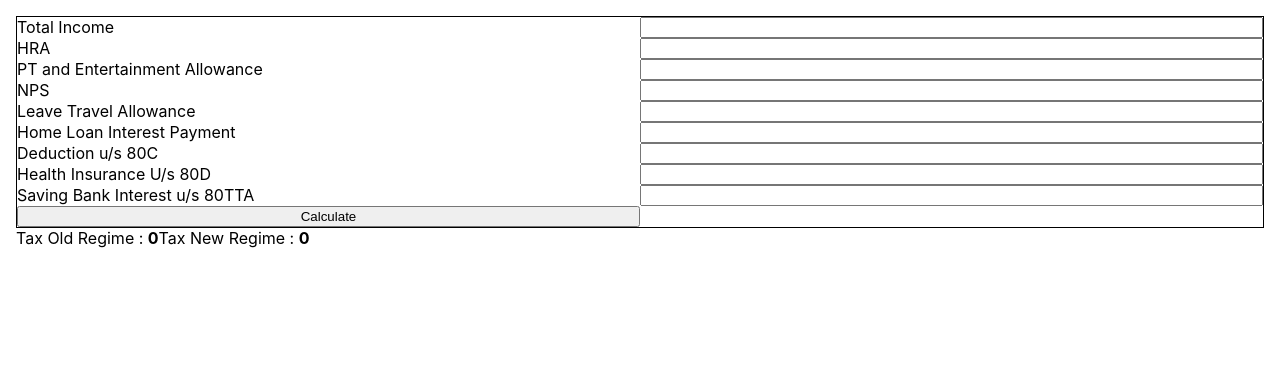
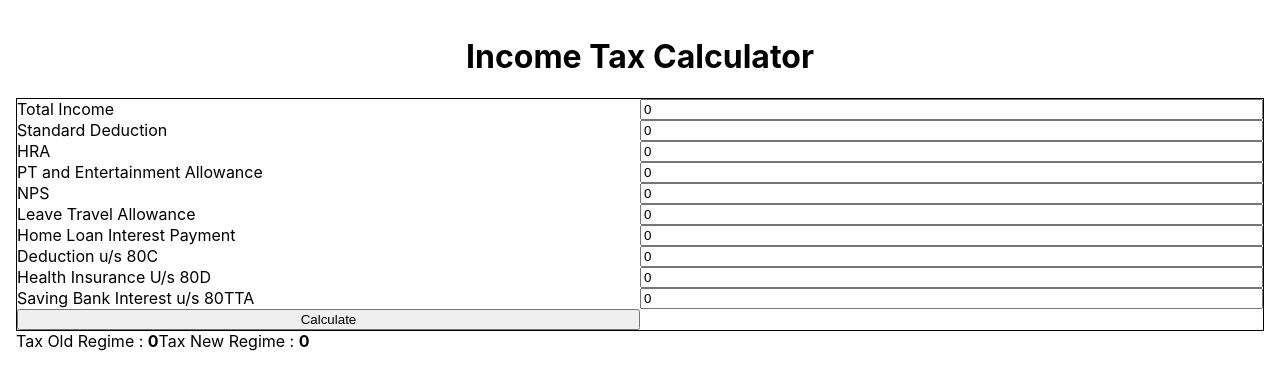
Before and after one commit to mishti169/income-tax-calc, a React (Vite) app: page / in a window 1280 px wide. Shown: the top 390 px of the page. Built offline with nearby package versions, Linux system fonts and the light colour scheme.

Commit message:
make getOldCalTax function properly working

```diff
--- a/src/App.jsx
+++ b/src/App.jsx
@@ -1,38 +1,146 @@
-import { useState } from 'react';
+import { useEffect, useState } from 'react';
 import './App.css';
+import { getNewCalTax, getOldCalTax } from './util';
 
 function App() {
+	const [oldTax, setOldTax] = useState(0);
+	const [newTax, setNewTax] = useState(0);
+
+	const [userInput, setUserInput] = useState({
+		totalIncome: 0,
+		sd: 0,
+		hra: 0,
+		pt: 0,
+		nps: 0,
+		lta: 0,
+		hl: 0,
+		section80C: 0,
+		hi: 0,
+		section80TTA: 0,
+	});
+
+	const onInputFocus = (event) => {
+		event.target.select();
+	};
+
+	const changeInputVal = (event) => {
+		console.log(event.target.name);
+		setUserInput((x) => {
+			return { ...x, [event.target.name]: +event.target.value };
+		});
+		console.log('change input val');
+	};
+
+	const onSubmitGetTax = (event) => {
+		event.preventDefault();
+
+		const taxableIncome =
+			userInput.totalIncome -
+			userInput.sd -
+			userInput.hra -
+			userInput.pt -
+			userInput.nps -
+			userInput.lta -
+			userInput.hl -
+			userInput.section80C -
+			userInput.hi -
+			userInput.section80TTA;
+
+		const oldTax = getOldCalTax(taxableIncome);
+		const newTax = getNewCalTax(userInput.totalIncome);
+
+		setOldTax(oldTax);
+		setNewTax(newTax);
+	};
+
+	useEffect(() => {
+		console.log(userInput);
+	}, [userInput]);
+
 	return (
 		<div className='App'>
-			<div>
-				<form>
+			<h1>Income Tax Calculator</h1>
+			<div className='form-wrapper'>
+				<form onSubmit={onSubmitGetTax} onFocus={onInputFocus}>
 					<label>Total Income</label>
-					<input type='number' />
+					<input
+						name='totalIncome'
+						type='number'
+						value={userInput.totalIncome}
+						onChange={changeInputVal}
+					/>
+					<label>Standard Deduction</label>
+					<input
+						name='sd'
+						type='number'
+						value={userInput.sd}
+						onChange={changeInputVal}
+					/>
 					<label>HRA</label>
-					<input type='number' />
+					<input
+						name='hra'
+						type='number'
+						value={userInput.hra}
+						onChange={changeInputVal}
+					/>
 					<label>PT and Entertainment Allowance</label>
-					<input type='number' />
+					<input
+						name='pt'
+						type='number'
+						value={userInput.pt}
+						onChange={changeInputVal}
+					/>
 					<label>NPS</label>
-					<input type='number' />
+					<input
+						name='nps'
+						type='number'
+						value={userInput.nps}
+						onChange={changeInputVal}
+					/>
 					<label>Leave Travel Allowance</label>
-					<input type='number' />
+					<input
+						name='lta'
+						type='number'
+						value={userInput.lta}
+						onChange={changeInputVal}
+					/>
 					<label>Home Loan Interest Payment</label>
-					<input type='number' />
+					<input
+						name='hl'
+						type='number'
+						value={userInput.hl}
+						onChange={changeInputVal}
+					/>
 					<label>Deduction u/s 80C</label>
-					<input type='number' />
+					<input
+						name='section80C'
+						type='number'
+						value={userInput.section80C}
+						onChange={changeInputVal}
+					/>
 					<label>Health Insurance U/s 80D</label>
-					<input type='number' />
+					<input
+						name='hi'
+						type='number'
+						value={userInput.hi}
+						onChange={changeInputVal}
+					/>
 					<label>Saving Bank Interest u/s 80TTA</label>
-					<input type='number' />
+					<input
+						name='section80TTA'
+						type='number'
+						value={userInput.section80TTA}
+						onChange={changeInputVal}
+					/>
 					<input type='submit' value='Calculate' />
 				</form>
 			</div>
 			<div>
 				<span>
-					Tax Old Regime : <b>{0}</b>
+					Tax Old Regime : <b>{oldTax}</b>
 				</span>
 				<span>
-					Tax New Regime : <b>{0}</b>
+					Tax New Regime : <b>{newTax}</b>
 				</span>
 			</div>
 		</div>
--- /dev/null
+++ b/src/util.js
@@ -0,0 +1,19 @@
+export const getOldCalTax = (income = 0) => {
+	let calculatedTax = 0;
+
+	if (income > 250000 && income <= 500000) {
+		calculatedTax += (income - 250000) * 0.05;
+		return calculatedTax;
+	} else if (income > 500000 && income <= 1000000) {
+		calculatedTax = 12500;
+		return (calculatedTax += (income - 500000) * 0.2);
+	} else if (income > 1000000) {
+		calculatedTax = 112500;
+		return (calculatedTax += (income - 1000000) * 0.3);
+	}
+	return calculatedTax;
+};
+
+export const getNewCalTax = () => {
+	console.log('hi');
+};
```
